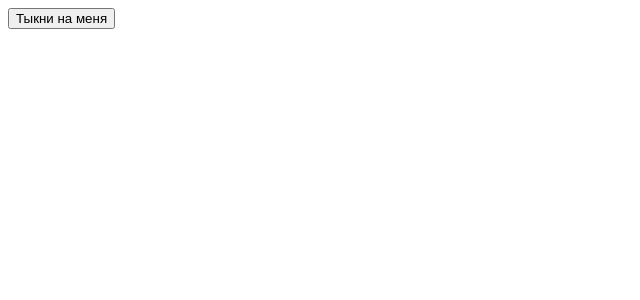
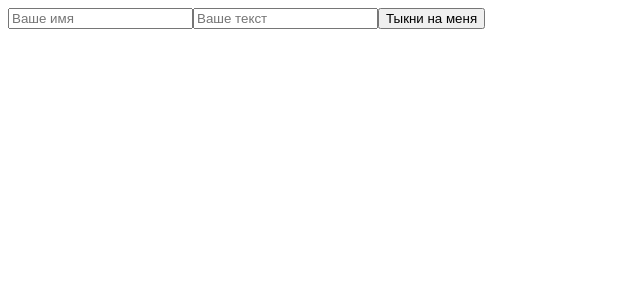
Before and after one commit to SoftiumCode/project-osm, a React (Vite) app: page / in a window 1280 px wide. Shown: the top 300 px of the page, without its empty margins (0-640 px from the left). Built offline with nearby package versions, Linux system fonts and the light colour scheme; no server answers.

Commit message:
some minor changes

```diff
--- a/src/App.tsx
+++ b/src/App.tsx
@@ -1,28 +1,25 @@
-import React from 'react';
-// import Config from './utils/configuration'
-import dot from 'dotenv';
+import React, { useState } from 'react';
 import './index.scss';
 
 const App = () => {
 
-    const appname = import.meta.env['VITE_APP_NAME'];
+    const someOtherUrl = import.meta.env['VITE_DISCORD_WEBHOOK_URL'];
 
-    // const request = new XMLHttpRequest();
-    // request.open('POST', 'https://discord.com/api/webhooks/1134847797250768977/hSgqdNhVc9UbRu42Ap7sZwkfsz2AOXbg51kTF9F5uVlWIIsv5PuyWdMaZ1lHtt9UVmBl');
-    // request.setRequestHeader('Content-type', 'application/json');
-    const params = {
-        username: "софти",
-        avatar_url: "",
-        content: "Это ещё одна хуйня которую я отправил со своего сайта для теста"
-    }
+    const nameFieldId = React.useId();
+    const contentFieldId = React.useId();
 
-
-    // function buttonHandler() {
-    //     request.send(JSON.stringify(params));
-    // }
+    const [nameFieldValue, setNameFieldValue] = useState('');
+    const [contentFieldValue, setContentFieldValue] = useState('');
 
     function buttonHandler2() {
-        return fetch('https://discord.com/api/webhooks/1134847797250768977/hSgqdNhVc9UbRu42Ap7sZwkfsz2AOXbg51kTF9F5uVlWIIsv5PuyWdMaZ1lHtt9UVmBl', {
+
+        const params = {
+            username: nameFieldValue,
+            avatar_url: "",
+            content: contentFieldValue
+        }
+
+        return fetch(someOtherUrl, {
             method: 'POST',
             body: JSON.stringify(params),
             headers: {
@@ -33,8 +30,9 @@ const App = () => {
 
     return (
         <>
+            <input id={nameFieldId} type='text' placeholder='Ваше имя' value = {nameFieldValue} onInput = {e => setNameFieldValue((e.target as HTMLInputElement).value)}></input>
+            <input id={contentFieldId} type='text' placeholder='Ваше текст' value = {contentFieldValue} onInput = {e => setContentFieldValue((e.target as HTMLInputElement).value)}></input>
             <button onClick={buttonHandler2}>Тыкни на меня</button>
-            <div>{appname}</div>
         </>
 
     )
```
Also changed, not shown: 2 other files (tests, documents, lock files or other folders).
